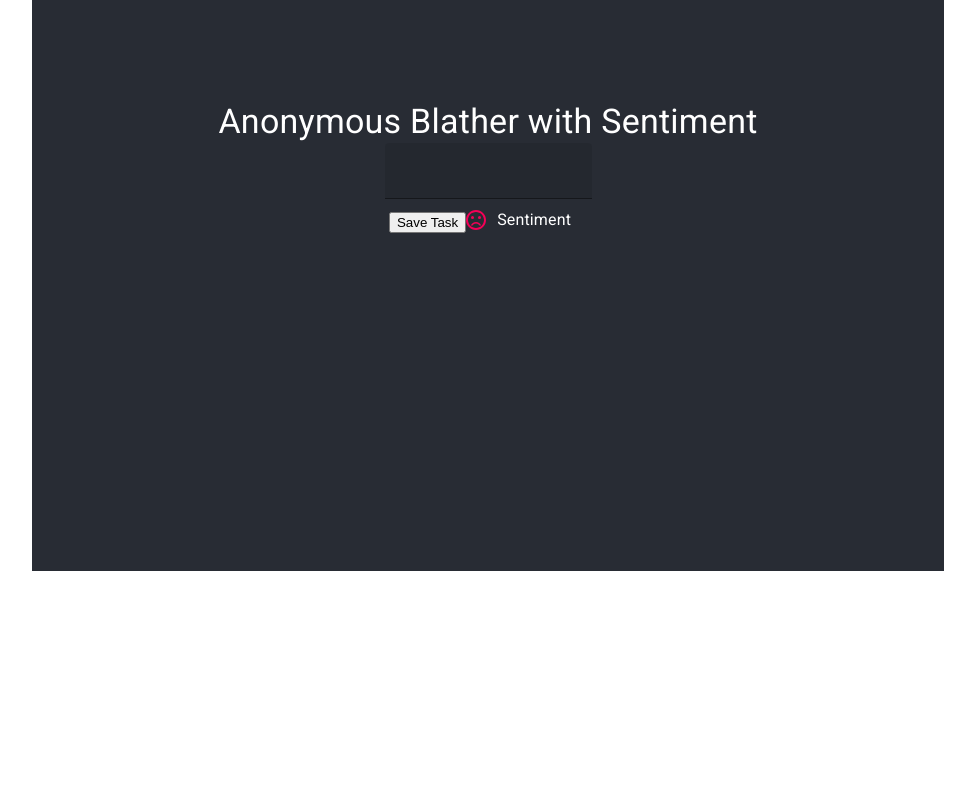
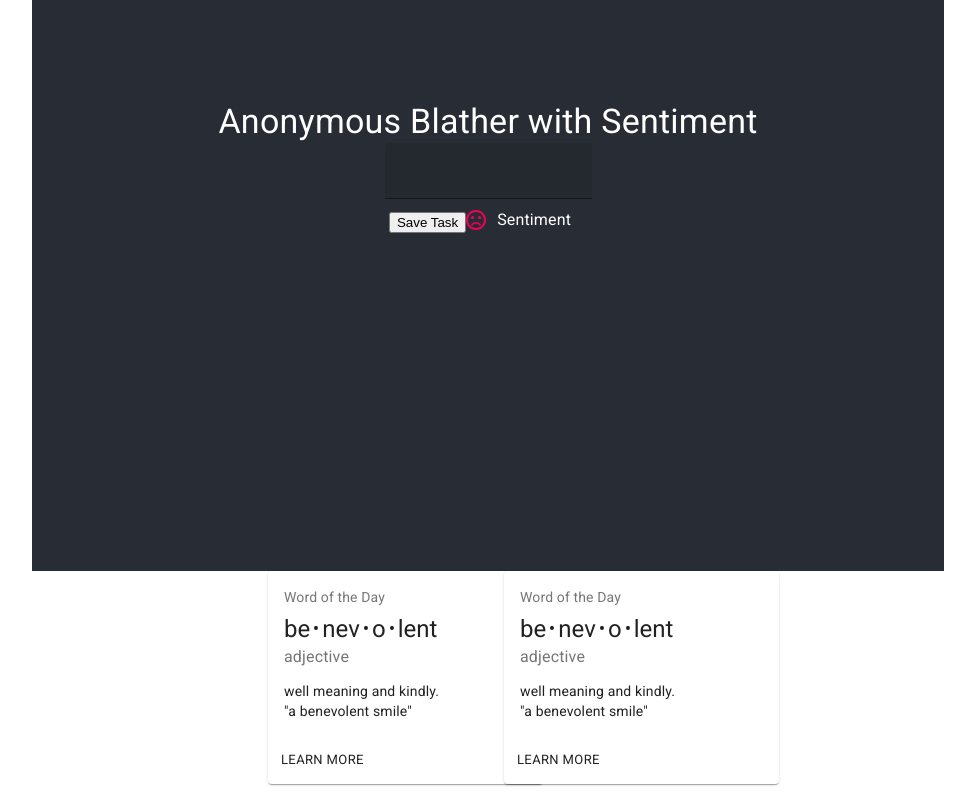
Before and after one commit to andyf016/ghost-frontend, a React (Create React App) app: page / in a window 1280 px wide. Shown: the part 229-1029 px from the top of the page, without its empty margins (152-1127 px from the left). Before the commit the page ends 800 px from the top, so only its background shows below. Built offline with nearby package versions, Linux system fonts and the light colour scheme.

Commit message:
working on post card alpha

```diff
--- a/src/App.js
+++ b/src/App.js
@@ -11,6 +11,7 @@ import { orange } from "@material-ui/core/colors";
 import Container from "@material-ui/core/Container";
 import Grid from "@material-ui/core/Grid";
 
+import PostCard from "./components/PostCard"
 import PostForm from "./components/PostForm";
 import Header from "./components/Header";
 import TopBar from "./components/TopBar";
@@ -50,6 +51,14 @@ function App() {
           <Header />
           <PostForm />
           </header>
+          <Grid container spacing={4} justify="center">
+            <Grid item xs={3} sm={3}>
+              <PostCard />
+            </Grid>
+            <Grid item xs={3} sm={3}>
+              <PostCard />
+            </Grid>
+          </Grid>
         </div>
       </Container>
 
--- a/src/components/PostCard.js
+++ b/src/components/PostCard.js
@@ -1,10 +1,54 @@
-import React from 'react'
+import { makeStyles } from '@material-ui/core/styles';
+import Card from '@material-ui/core/Card';
+import CardActions from '@material-ui/core/CardActions';
+import CardContent from '@material-ui/core/CardContent';
+import Button from '@material-ui/core/Button';
+import Typography from '@material-ui/core/Typography';
+
+const useStyles = makeStyles({
+  root: {
+    minWidth: 275,
+  },
+  bullet: {
+    display: 'inline-block',
+    margin: '0 2px',
+    transform: 'scale(0.8)',
+  },
+  title: {
+    fontSize: 14,
+  },
+  pos: {
+    marginBottom: 12,
+  },
+});
+
 
 const PostCard = () => {
+    const classes = useStyles();
+    const bull = <span className={classes.bullet}>•</span>;
+
     return (
-        <div>
-
-        </div>
+        <Card className={classes.root}>
+      <CardContent>
+        <Typography className={classes.title} color="textSecondary" gutterBottom>
+          Word of the Day
+        </Typography>
+        <Typography variant="h5" component="h2">
+          be{bull}nev{bull}o{bull}lent
+        </Typography>
+        <Typography className={classes.pos} color="textSecondary">
+          adjective
+        </Typography>
+        <Typography variant="body2" component="p">
+          well meaning and kindly.
+          <br />
+          {'"a benevolent smile"'}
+        </Typography>
+      </CardContent>
+      <CardActions>
+        <Button size="small">Learn More</Button>
+      </CardActions>
+    </Card>
     )
 }
 
```
